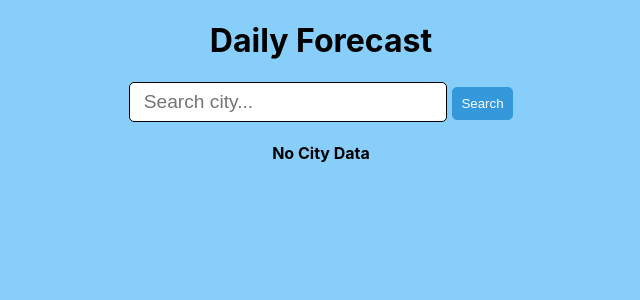
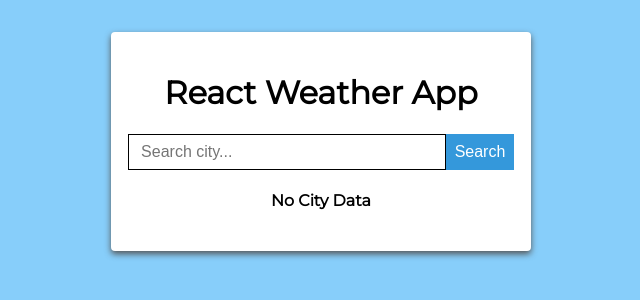
Before and after one commit to fatihece/weather-app-react, a React (Create React App) app: page / in a window 1280 px wide. Shown: the top 300 px of the page, without its empty margins (319-959 px from the left). Built offline with nearby package versions, Linux system fonts and the light colour scheme.

Commit message:
created SearchWeather component

```diff
--- a/src/App.css
+++ b/src/App.css
@@ -1,13 +1,21 @@
 .App {
-  text-align: center;
+  display: flex;
+  flex-direction: column;
+  margin: auto;
+  align-items: center;
+  box-shadow: 0 3px 6px 0 #555;
+  padding: 20px 10px;
+  border-radius: 4px;
+  width: 400px;
+  background: white;
+  margin-top: 2rem;
 }
 
 .input_text{
   width: 300px;
   padding: 0.5rem;
-  border-radius: 5px;
   border:1px solid black;
-  font-size: 1.2rem;
+  font-size: 1rem;
 
 }
 
@@ -22,10 +30,10 @@
   border: none;
   padding: 0.5rem;
   border: 1px solid #3498db;
-  border-radius: 5px;
-  margin-left: 5px;
   color: #fff;
   cursor: pointer;
+  font-size: 1rem;
+
 
 }
 
--- a/src/App.js
+++ b/src/App.js
@@ -1,6 +1,7 @@
 import {useState, useEffect} from "react"
 import './App.css';
 import Card from './components/Card';
+import SearchWeather from "./components/SearchWeather";
 
 function App() {
 
@@ -28,25 +29,28 @@ function App() {
 
   return (
     <div className="App">
-      <h1>Daily Forecast</h1>
+      <h1>React Weather App</h1>
+      <SearchWeather city={city} setCity={setCity} handleClick={handleClick}/>
 
-      <div className="input_container">
-        <form onSubmit={handleClick}>
-        <input type="text" className="input_text"
-          placeholder=" Search city..."
-          value={city}
-          onChange={(e) => setCity(e.target.value)} />
-        <button className="btn">
-          Search
-        </button>
-        </form>
-      </div>
-
-       {cityWeather && cityWeather.cod !== "404" ? <Card cityWeather={cityWeather}/> : <h4 style={{textTransform:"capitalize"}}>No city data</h4>}
-
+      {cityWeather && cityWeather.cod !== "404" ? <Card cityWeather={cityWeather} /> :
+        <h4 style={{ textTransform: "capitalize" }}>No city data</h4>}
 
     </div>
   );
 }
 
 export default App;
+
+      {/* <div className="input_container">
+        <form onSubmit={handleClick}>
+        <input type="text" className="input_text"
+          placeholder=" Search city..."
+          value={city}
+            onChange={(e) => setCity(e.target.value)} />
+
+        <button className="btn">
+          Search
+        </button>
+
+        </form>
+      </div> */}
--- a/src/components/Card.css
+++ b/src/components/Card.css
@@ -1,5 +1,5 @@
 .card{
-    background-color: #ecf0f1;
+    /* background-color: #ecf0f1; */
     width: 375px;
     margin: auto;
     margin-top: 1rem;
@@ -9,7 +9,7 @@
 }
 
 .temp{
-    font-size: 24px;
+    font-size: 30px;
     font-weight: bold;
 }
 
@@ -19,6 +19,20 @@
 }
 
 .icon{
-    width: 120px;
+    width: 140px;
+    height: 140px;
     object-fit: contain;
 }
+
+.info{
+    display: flex;
+    align-items: center;
+    justify-content: space-evenly;
+}
+
+.icon_info{
+    display: flex;
+    flex-direction: column;
+    justify-content: space-evenly;
+    align-items: center;
+}
--- a/src/components/Card.js
+++ b/src/components/Card.js
@@ -9,15 +9,14 @@ const Card = ({cityWeather}) => {
 
     return (
         <div className="card">
-            <h3>{cityWeather.name}</h3>
+            <h3 style={{textAlign:"center", fontSize:"2rem"}}>{cityWeather.name}</h3>
+            <div className="info">
                 <img
                 className="icon"
                 src={`http://openweathermap.org/img/w/${cityWeather.weather[0].icon}.png`}
                 />
-            <h4 style={{ fontSize: "20px", textTransform: "capitalize", color:"#34495e" }}>
-                {cityWeather.weather[0].description}
-            </h4>
 
+            <div className="icon_info">
                     <p className="temp">
                         {cityWeather.main.temp}
                         <sup>
@@ -25,6 +24,11 @@ const Card = ({cityWeather}) => {
                         </sup>
                         C
                     </p>
+                    <h4 style={{ fontSize: "20px", textTransform: "capitalize", color:"#333", padding:"-10px"}}>
+                        {cityWeather.weather[0].description}
+                    </h4>
+            </div>
+        </div>
 
             <div className="temp_container">
                 <p className="temp">
--- /dev/null
+++ b/src/components/SearchWeather.js
@@ -0,0 +1,21 @@
+import React from 'react'
+
+const SearchWeather = ({city, setCity, handleClick}) => {
+    return (
+        <div className="input_container">
+         <form onSubmit={handleClick}>
+            <input type="text" className="input_text"
+            placeholder=" Search city..."
+            value={city}
+                onChange={(e) => setCity(e.target.value)} />
+
+            <button className="btn">
+            Search
+            </button>
+
+         </form>
+      </div>
+    )
+}
+
+export default SearchWeather
--- a/src/index.css
+++ b/src/index.css
@@ -1,11 +1,12 @@
+
+@import url('https://fonts.googleapis.com/css2?family=Montserrat&display=swap');
+
 body {
   margin: 0;
-  font-family: -apple-system, BlinkMacSystemFont, 'Segoe UI', 'Roboto', 'Oxygen',
-    'Ubuntu', 'Cantarell', 'Fira Sans', 'Droid Sans', 'Helvetica Neue',
-    sans-serif;
   -webkit-font-smoothing: antialiased;
   -moz-osx-font-smoothing: grayscale;
   background-color: lightskyblue;
+  font-family: Montserrat;
 }
 
 code {
```
Lines whose indentation alone changed are shown as unchanged.
